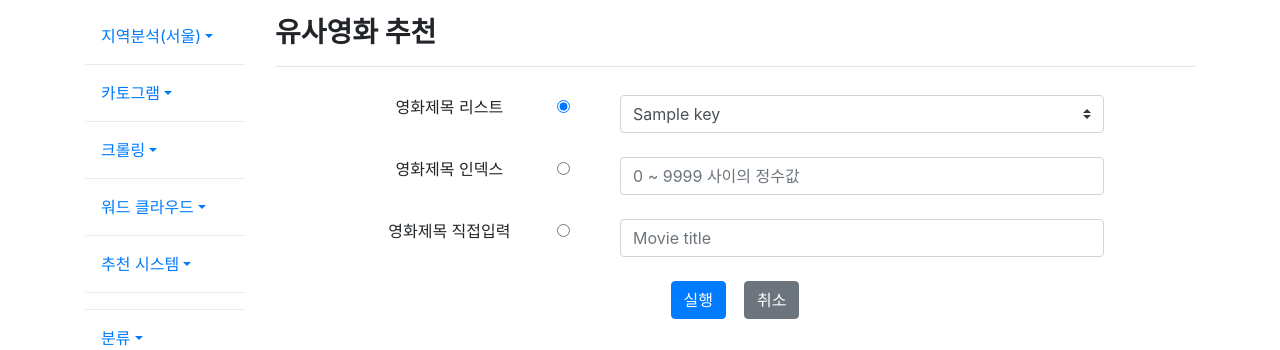
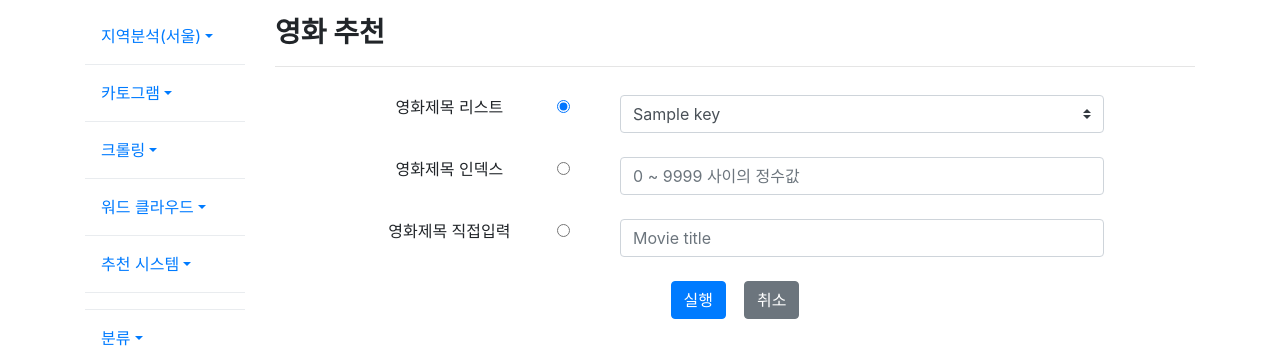
Before and after one commit to ckiekim/Oracle_Cloud_Flask_web, a Flask app: template templates/rcmd/movie.html in a window 1280 px wide. Shown: the part 71-421 px from the top of the page. Run offline with Flask 2, Linux system fonts and the light colour scheme; the template is opened without the code that fills it: most values are stand-ins (such as "Sample title", 1, 10 or a date in 2020); parts of the project's set-up code (start-up, migrations or seed data) failed here and were passed over; some libraries are stand-ins or nearby versions.

Commit message:
영화 추천

```diff
--- a/templates/rcmd/movie.html
+++ b/templates/rcmd/movie.html
@@ -1,7 +1,7 @@
 {% extends "base.html" %}
 {% block weather %} {{ weather|safe() }} {% endblock %}
 {% block subtitle %}
-    <strong>유사영화 추천</strong>
+    <strong>영화 추천</strong>
 {% endblock %}
 {% block content %}
     <div class="row">
--- a/templates/rcmd/movie_res.html
+++ b/templates/rcmd/movie_res.html
@@ -9,7 +9,7 @@
 {% endblock %}
 {% block weather %} {{ weather|safe() }} {% endblock %}
 {% block subtitle %}
-    <small>유사영화 추천 - </small><strong>{{title}}</strong>
+    <small>영화 추천 - </small><strong>{{title}}</strong>
 {% endblock %}
 {% block content %}
     <div class="row">
--- a/templates/rcmd/spinner.html
+++ b/templates/rcmd/spinner.html
@@ -1,7 +1,7 @@
 {% extends "base.html" %}
 {% block weather %} {{ weather|safe() }} {% endblock %}
 {% block subtitle %}
-    <strong>유사영화 추천</strong>
+    <strong>영화 추천</strong>
 {% endblock %}
 {% block content %}
     <div class="row mt-5">
```
